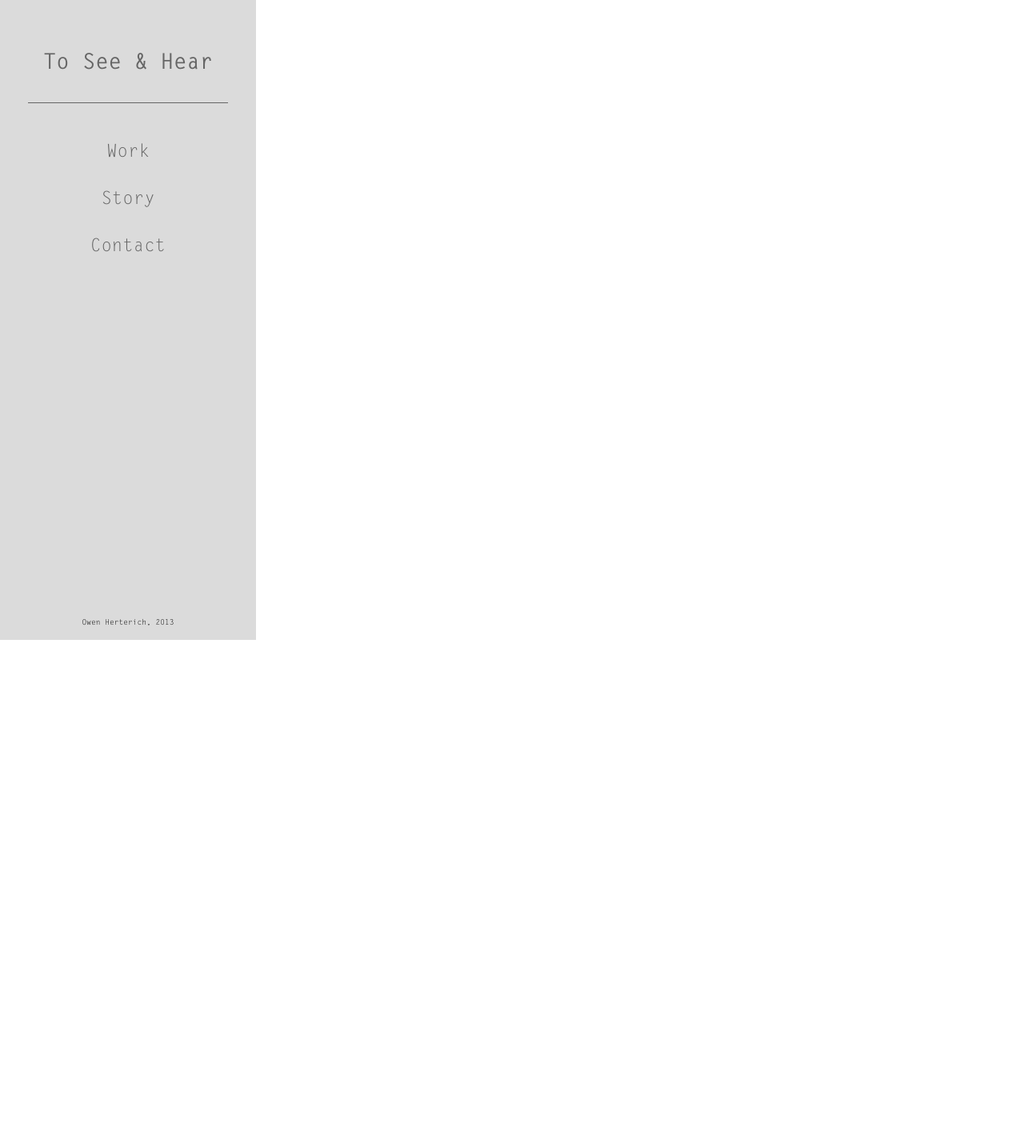
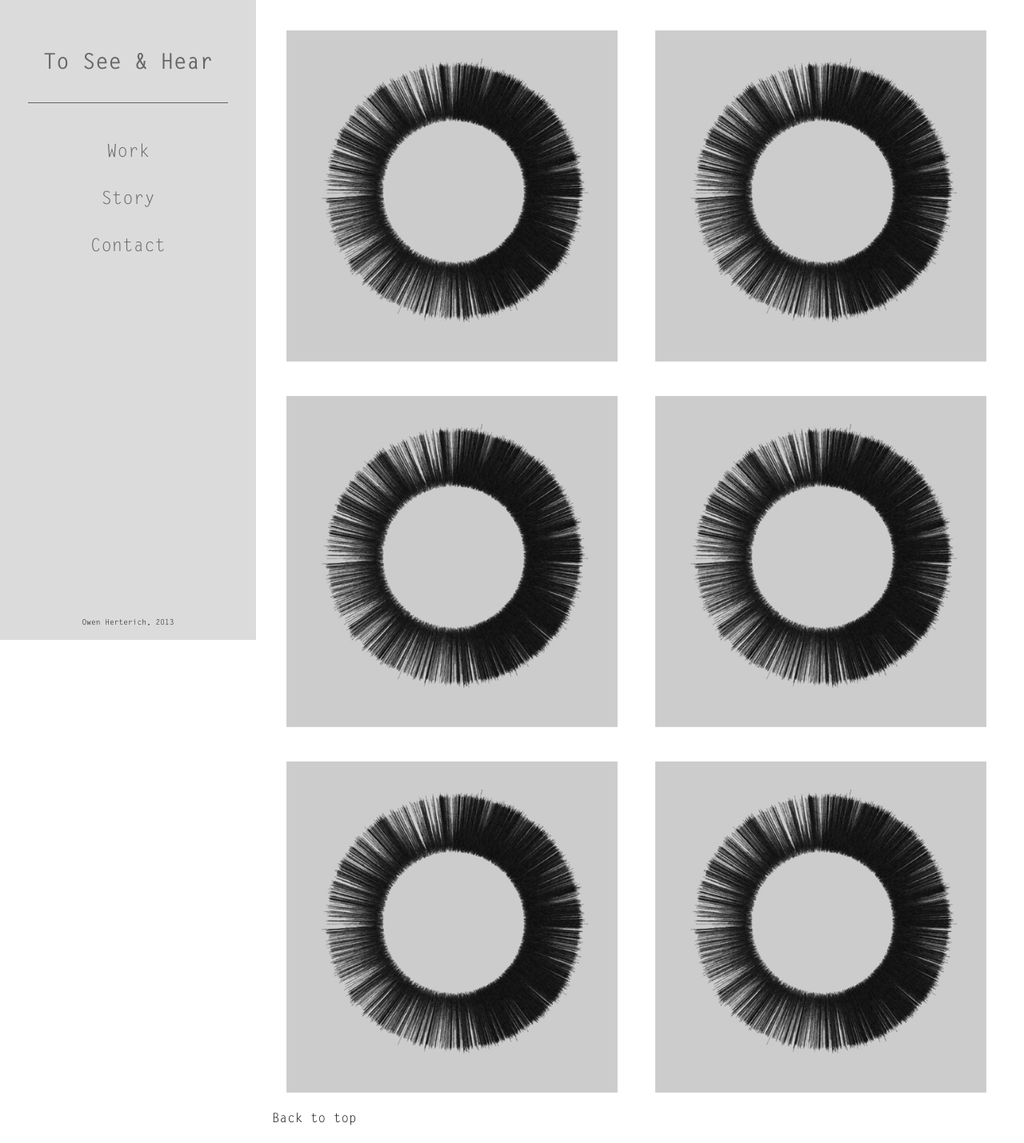
Before and after one commit to oherterich/owenherterich-web3, a PHP site: page / in a window 1280 px wide. Shown: the whole page at 80% size. Before the commit the page ends 800 px from the top, so only its background shows below. Run offline with PHP 8.4, Linux system fonts and the light colour scheme; some libraries are stand-ins or nearby versions.

Commit message:
basic layout for grid of images

```diff
--- a/hw3/code/css/style.css
+++ b/hw3/code/css/style.css
@@ -59,3 +59,18 @@ body {
     font-size: 0.6rem;
     text-align: center;
     width: 100%; }
+
+#main {
+  margin: 20px 20px 20px 340px; }
+
+.square {
+  position: relative;
+  width: 45%;
+  height: 100%;
+  display: inline-block;
+  padding: 2%; }
+  .square img {
+    margin: 0;
+    padding: 0;
+    max-width: 100%;
+    max-height: 100%; }
--- a/hw3/code/index.html
+++ b/hw3/code/index.html
@@ -26,16 +26,22 @@
 	</section>
 	<section id="main">
 		<div class="square">
+			<img src="img/brotherskaramazov_circle.jpg" alt="Brothers Karamazov">
 		</div>
 		<div class="square">
+			<img src="img/brotherskaramazov_circle.jpg" alt="Brothers Karamazov">
 		</div>
 		<div class="square">
+			<img src="img/brotherskaramazov_circle.jpg" alt="Brothers Karamazov">
 		</div>
 		<div class="square">
+			<img src="img/brotherskaramazov_circle.jpg" alt="Brothers Karamazov">
 		</div>
 		<div class="square">
+			<img src="img/brotherskaramazov_circle.jpg" alt="Brothers Karamazov">
 		</div>
 		<div class="square">
+			<img src="img/brotherskaramazov_circle.jpg" alt="Brothers Karamazov">
 		</div>
 	<div id="backtotop">
 		<p>Back to top</p>
--- a/hw3/code/scss/style.scss
+++ b/hw3/code/scss/style.scss
@@ -82,3 +82,22 @@ body {
 		width: 100%;
 	}
 }
+
+#main {
+	margin: 20px 20px 20px 340px;
+}
+
+.square {
+	position: relative;
+	width: 45%;
+	height: 100%;
+	display: inline-block;
+	padding: 2%;
+
+	img {
+		margin: 0;
+		padding: 0;
+		max-width: 100%;
+		max-height: 100%;
+	}
+}
```
Also changed, not shown: hw3/code/img/brotherskaramazov_circle.jpg (added).
